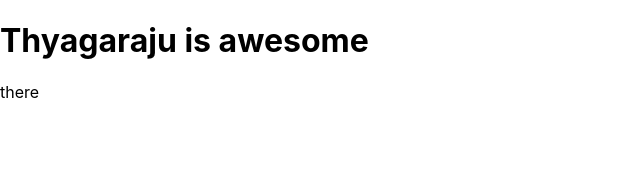
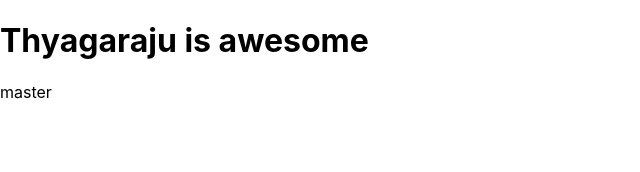
Before and after one commit to Raju5889/amplifyapp, a React (Create React App) app: page / in a window 1280 px wide. Shown: the top 172 px of the page, without its empty margins (0-640 px from the left). Built offline with nearby package versions, Linux system fonts and the light colour scheme.

Commit message:
added master

```diff
--- a/src/App.js
+++ b/src/App.js
@@ -5,7 +5,7 @@ function App() {
   return (
     <div>
       <h1>Thyagaraju is awesome</h1>
-      <p>there</p>
+      <p>master</p>
     </div>
   );
 }
```
